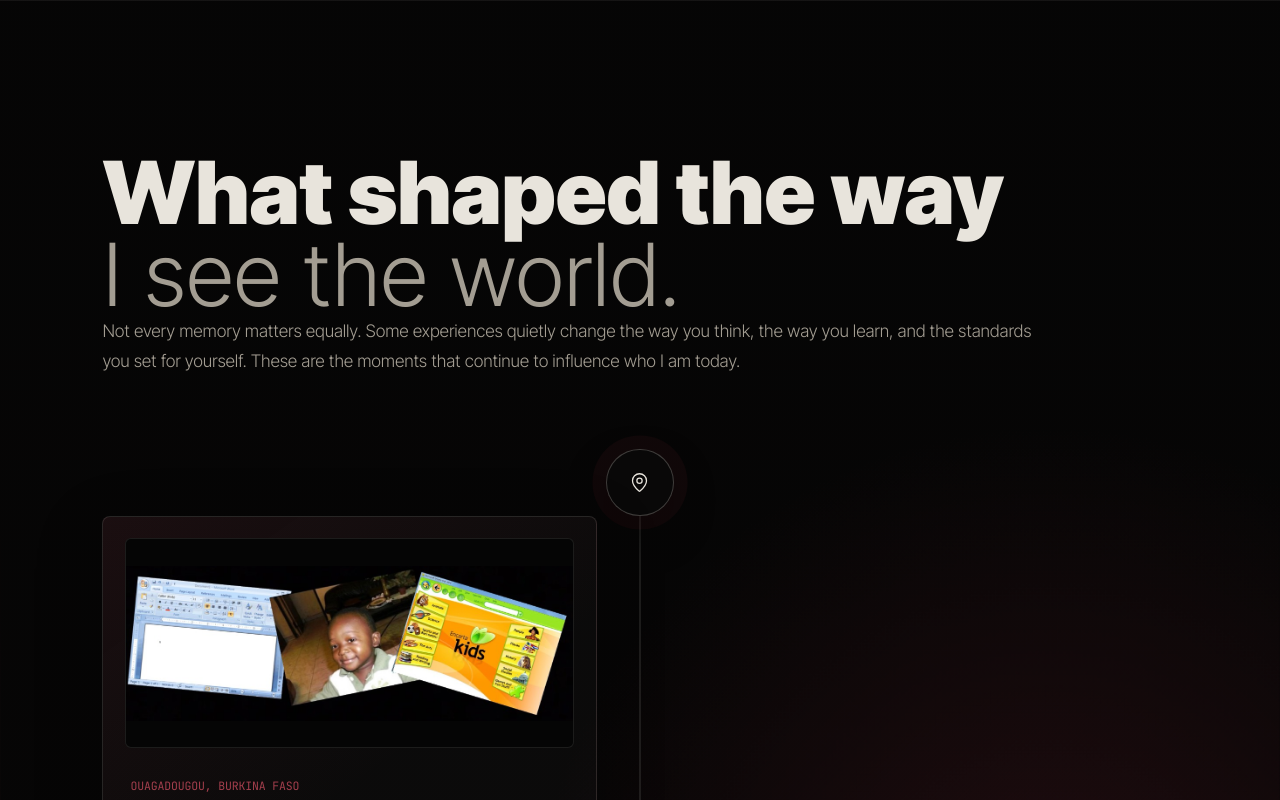
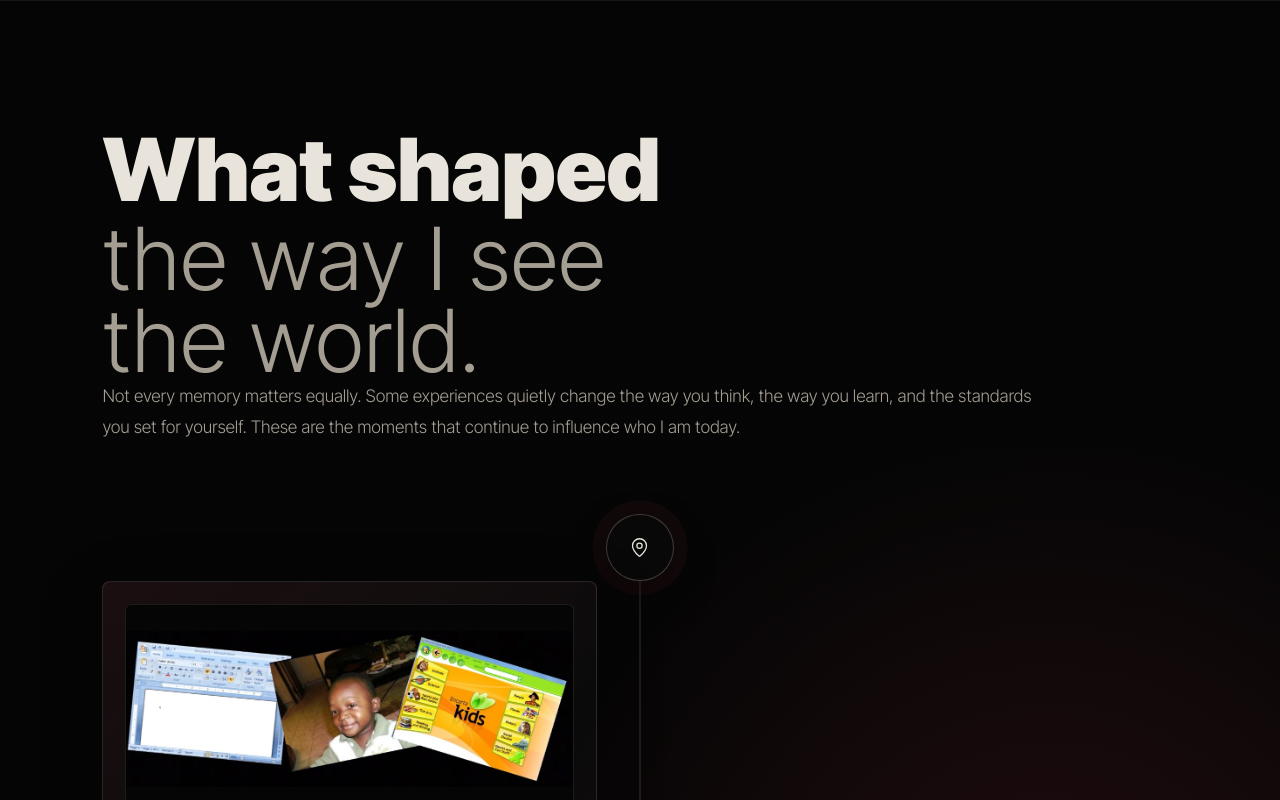
Before and after one commit to RayannSagnon/portfolio, a Next.js app: page /about in a window 1280 px wide. Shown: the part 800-1600 px from the top of the page. Built offline with nearby package versions, Linux system fonts and the light colour scheme; no server answers.

Commit message:
Fix timeline section title layout.
Use a deliberate two-line split and balanced wrapping to avoid awkward mid-phrase breaks.

```diff
--- a/components/about/AboutExperience.tsx
+++ b/components/about/AboutExperience.tsx
@@ -461,6 +461,19 @@ export function AboutExperience() {
           font-size: 1.08rem;
           line-height: 1.76;
           font-weight: 300;
+        }
+
+        .story-section-title-light {
+          display: block;
+          margin-top: 0.08em;
+          color: var(--fg-dim);
+          font-weight: 300;
+        }
+
+        .story-timeline-section .story-section-head .story-section-title {
+          margin-top: 0;
+          max-width: 14ch;
+          text-wrap: balance;
         }
 
         .story-timeline-section {
@@ -1203,9 +1216,8 @@ export function AboutExperience() {
       <section className="story-section story-timeline-section">
         <div className="story-section-head" data-story-reveal>
           <h2 className="story-section-title">
-            What shaped the way
-            <br />
-            <em>I see the world.</em>
+            What shaped
+            <span className="story-section-title-light">the way I see the world.</span>
           </h2>
           <p className="story-copy">
             Not every memory matters equally. Some experiences quietly change the way you think, the way you learn,
```
